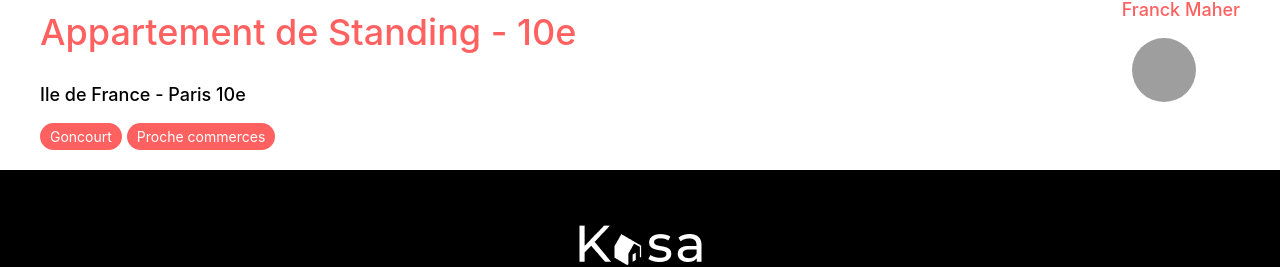
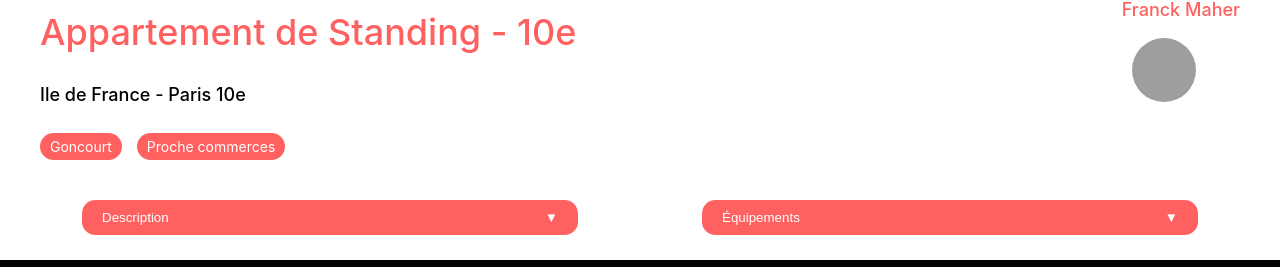
Before and after one commit to VinceTamet/kasa, a React (Create React App) app: page /logements/0979876d in a window 1280 px wide. Shown: the part 556-823 px from the top of the page. Built offline with nearby package versions, Linux system fonts and the light colour scheme; grey boxes are pictures that could not be loaded.

Commit message:
compo tag créé et intégré

```diff
--- a/src/components/carousel/carousel.js
+++ b/src/components/carousel/carousel.js
@@ -1,6 +1,7 @@
 import React from 'react';
 import ToggleList from '../descriptionEquip/descriptionEquip';
 import './carousel.scss';
+import Tag from '../tag/tag';
 
 function Carousel({ currentIndex, nextImg, prevImg, logement }) {
     return (
@@ -13,9 +14,7 @@ function Carousel({ currentIndex, nextImg, prevImg, logement }) {
                     <h2 className="title">{logement.title}</h2>
                     <p className="location">{logement.location}</p>
                     <div className="tags-container">
-                        {logement.tags.map((tag, index) => (
-                            <span key={index} className="tag">{tag}</span>
-                        ))}
+                       <Tag tags={logement.tags}/>
                     </div>
                 </div>
 
--- a/src/components/collapse/collapse.js
+++ b/src/components/collapse/collapse.js
@@ -1,4 +1,4 @@
-import { useState } from 'react'
+import React, {useState } from 'react'
 import './collapse.scss'
 
 function Collapse({title, children}) {
--- /dev/null
+++ b/src/components/tag/tag.js
@@ -0,0 +1,16 @@
+import React from 'react';
+import './tag.scss';
+
+function Tag({ tags }) {
+    return (
+        <div className="tags-container">
+            {tags.map((tag, index) => (
+                <span key={index} className="tag">
+                    {tag}
+                </span>
+            ))}
+        </div>
+    );
+}
+
+export default Tag;
--- /dev/null
+++ b/src/components/tag/tag.scss
@@ -0,0 +1,14 @@
+.tags-container {
+    display: flex;
+    flex-wrap: wrap;
+    gap: 10px;
+}
+
+.tag {
+    background-color: #FF6060;
+    color: white;
+    padding: 5px 10px;
+    border-radius: 1em;
+    font-size: 14px;
+    display: inline-block;
+}
--- a/src/components/values/values.scss
+++ b/src/components/values/values.scss
@@ -58,8 +58,15 @@
     }
 }
 
-.values-section {
-    margin: 0 auto;
-    padding-bottom: 4em;
-    max-width: 80%;
-}
+// .values-section {
+//     margin: 0 auto;
+//     padding-bottom: 4em;
+//     max-width: 80%;
+// }
+
+// .values-section {
+//     padding: 20px;
+//     display: flex;
+//     flex-direction: column;
+//     gap: 10px;
+// }
--- a/src/pages/aboutPage.js
+++ b/src/pages/aboutPage.js
@@ -1,15 +1,19 @@
-import { Layout } from "../components/layout"
+import React from 'react';
+import { Layout } from "../components/layout";
 import { BannerAboutPage } from "../components/bannerAboutPage/bannerAboutPage";
-import { Values } from "../components/values/values";
 import Collapse from "../components/collapse/collapse";
+import { aboutList } from "../data/aboutList";
 
 export function About() {
     return (
         <Layout>
            <BannerAboutPage/>
            <section className="values-section">
-                <Values/>
-
+                {aboutList.map((item, index) => (
+                    <Collapse key={index} title={item.title}>
+                        <p>{item.content}</p>
+                    </Collapse>
+                ))}
            </section>
         </Layout>
     );
--- /dev/null
+++ b/src/pages/ficheLogement.scss
@@ -0,0 +1,10 @@
+.fiche-logement-container {
+    display: flex;
+    justify-content: space-around;
+    padding: 20px;
+}
+
+.collapse-container {
+    width: 40%;
+
+}
--- a/src/pages/ficheLogementPage.js
+++ b/src/pages/ficheLogementPage.js
@@ -3,6 +3,9 @@ import { useParams, Link } from 'react-router-dom';
 import logements from '../data/logements.json';
 import Carousel from '../components/carousel/carousel';
 import { Layout } from '../components/layout';
+import Collapse from "../components/collapse/collapse";
+import Tag from '../components/tag/tag';
+import './ficheLogement.scss'
 
 function FicheLogement() {
 console.log(logements)
@@ -18,7 +21,7 @@ console.log(logements)
 
 
   if (!logement) {
-    return <div>Chargement...</div>;
+    return <div>ECRAN A FAIRE</div>;
   }
 
 
@@ -44,6 +47,20 @@ console.log(logements)
         prevImg={prevImg}
         logement={logement}
       />
+      <div className="fiche-logement-container">
+        {/* <Tag tags={logement.tags} /> */}
+
+        <Collapse title="Description">
+          <p>{logement.description}</p>
+        </Collapse>
+        <Collapse title="Équipements">
+          <ul>
+            {logement.equipments.map((equip, index) => (
+              <li key={index}>{equip}</li>
+            ))}
+          </ul>
+        </Collapse>
+      </div>
     </Layout>
   );
 }
```
